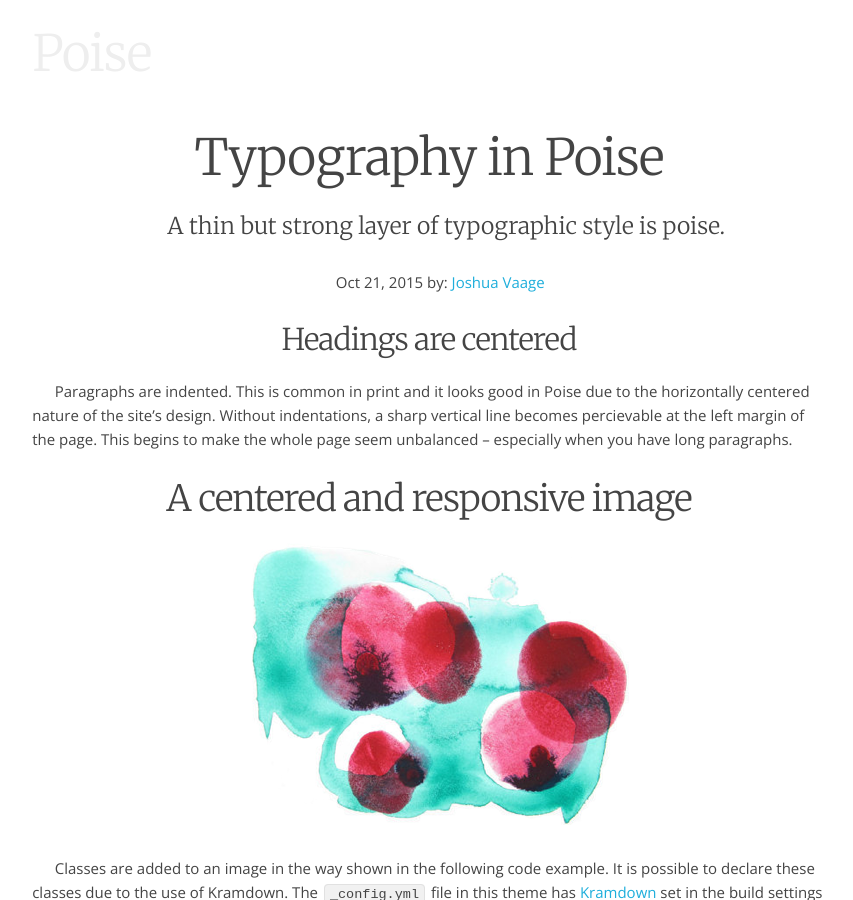
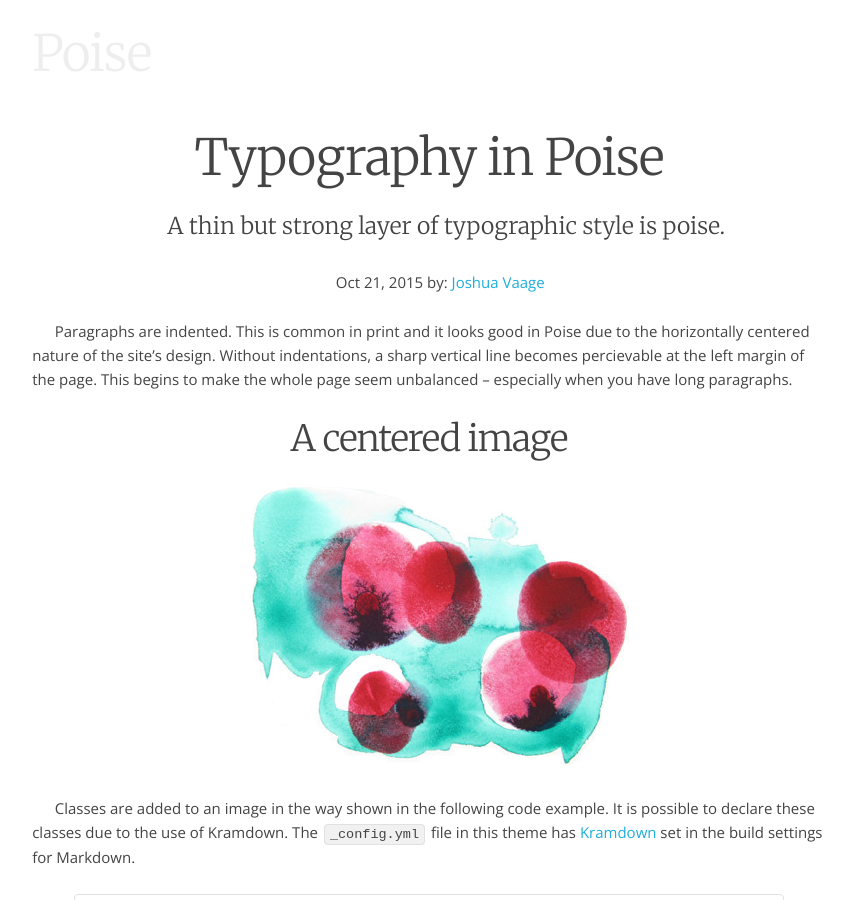
Before and after one commit to whaleen/jekyll-theme-poise, a Jekyll site: the page built from _posts/2015-10-17-typography-in-poise.markdown, in a window 1280 px wide and 900 px high. Shown: the whole window, without its empty margins (211-1064 px from the left). Built offline with Jekyll 4.4.1, drawn with Linux system fonts in a browser that asks for light colours.

Commit message:
little editing

```diff
--- a/_posts/2015-10-17-typography-in-poise.markdown
+++ b/_posts/2015-10-17-typography-in-poise.markdown
@@ -6,11 +6,9 @@ author: joshuavaage
 excerpt: A thin but strong layer of typographic style is poise.
 ---
 
-#### Headings are centered
-
 Paragraphs are indented. This is common in print and it looks good in Poise due to the horizontally centered nature of the site's design. Without indentations, a sharp vertical line becomes percievable at the left margin of the page. This begins to make the whole page seem unbalanced -- especially when you have long paragraphs.
 
-### A centered and responsive image
+### A centered image
 
 
 {:.center .u-max-full-width}
--- a/_posts/2015-10-19-adding-an-author.markdown
+++ b/_posts/2015-10-19-adding-an-author.markdown
@@ -2,7 +2,7 @@
 layout: post
 title:  "New Poise Author"
 date:   2015-10-20 18:49:14
-author: timothykrapel
+author: joshuavaage
 excerpt: Add a new Author to Poise. They'll get their own archive page and a lovely profile.
 ---
 
```
